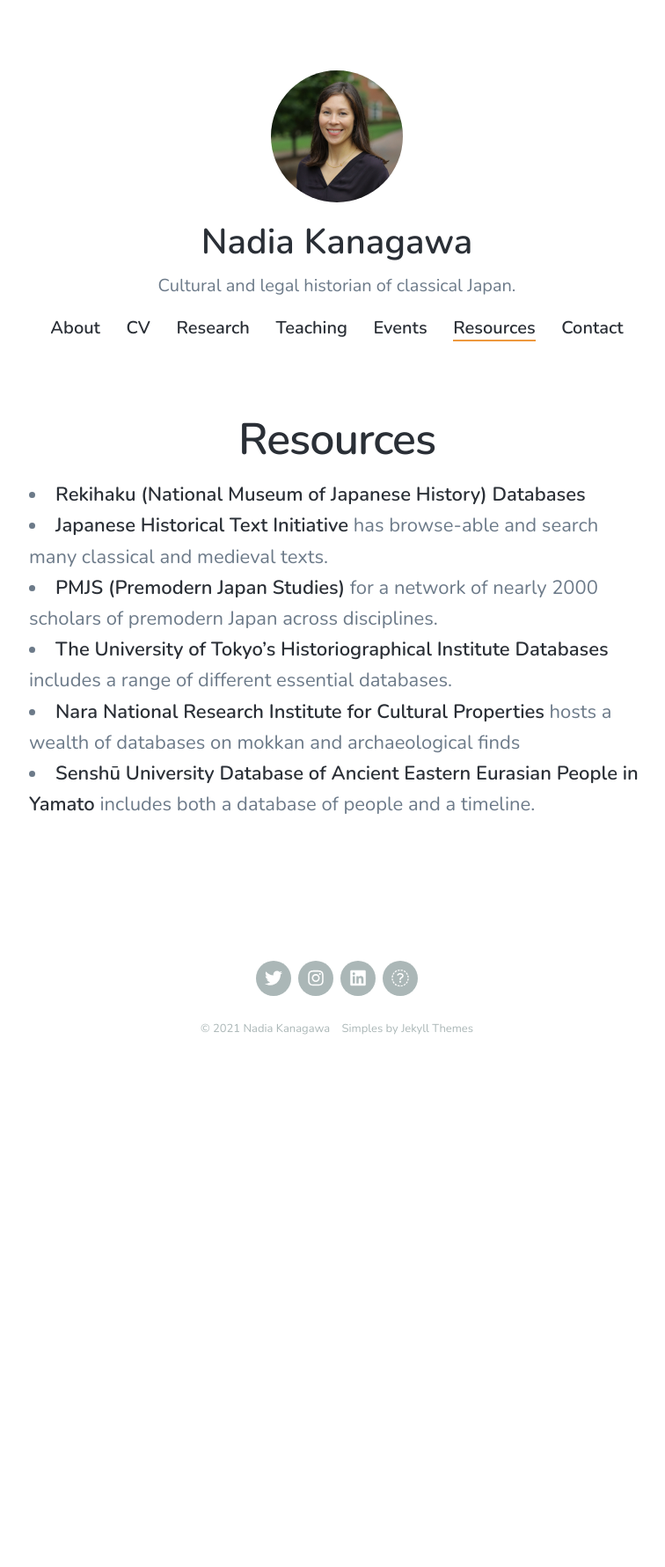
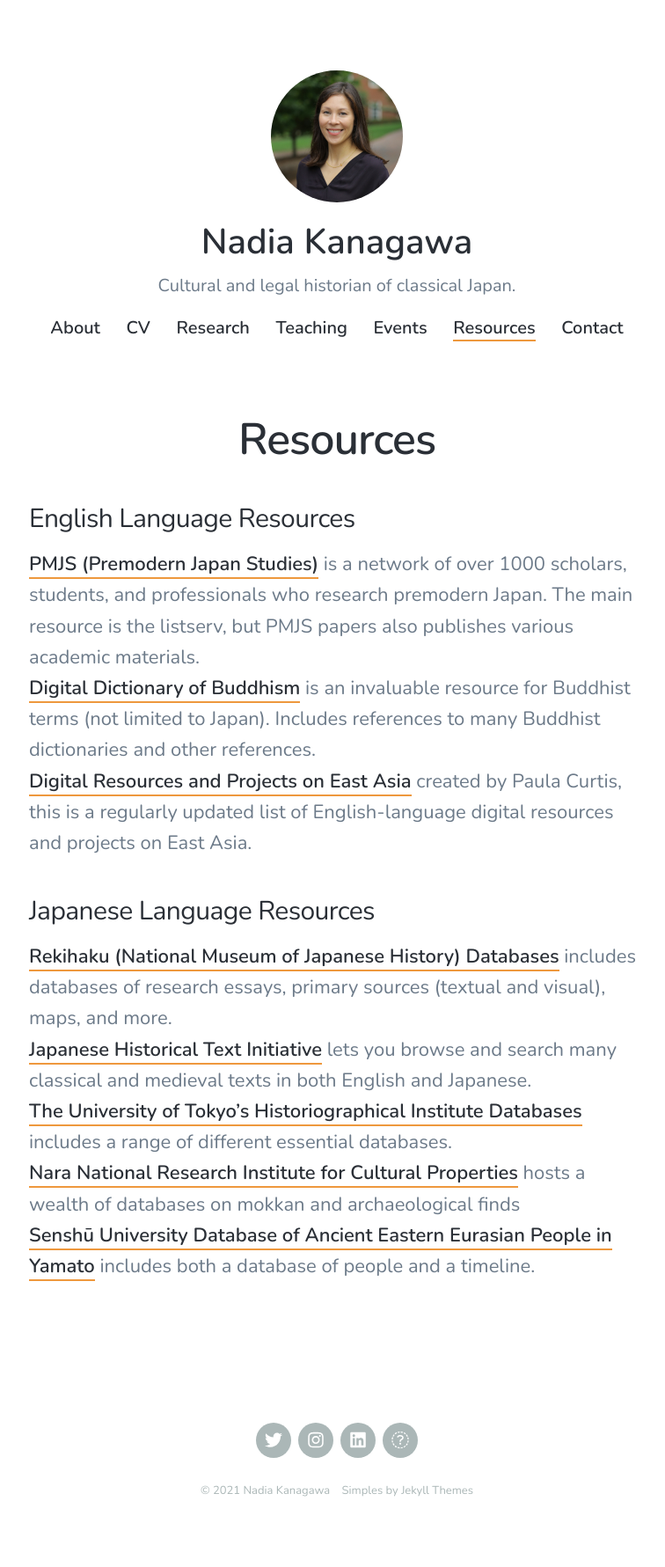
Before and after one commit to nkanagawa/nkanagawa, a Jekyll site: the page built from _pages/resources.md, in a window 1280 px wide. Shown: the whole page at 88% size, without its empty margins (257-1013 px from the left). Built offline with Jekyll 4.4.1, drawn with Linux system fonts in a browser that asks for light colours; nearby versions of some CDN libraries; before the commit the page ends 1256 px from its top, so only the background shows below that.

Commit message:
Updates to events, resources

```diff
--- a/_pages/resources.md
+++ b/_pages/resources.md
@@ -5,9 +5,14 @@ subtitle:
 featured_image: /images/social.jpg
 ---
 
-* [Rekihaku (National Museum of Japanese History) Databases](https://www.rekihaku.ac.jp/doc/t-db-index.html)
-* [Japanese Historical Text Initiative](https://jhti.berkeley.edu/about%20JHTI%20j.html) has browse-able and search many classical and medieval texts.
-* [PMJS (Premodern Japan Studies)](https://www.pmjs.org/) for a network of nearly 2000 scholars of premodern Japan across disciplines.
-* [The University of Tokyo's Historiographical Institute Databases](https://wwwap.hi.u-tokyo.ac.jp/ships/shipscontroller-e) includes a range of different essential databases.
-* [Nara National Research Institute for Cultural Properties](https://www.nabunken.go.jp/publication/index.html) hosts a wealth of databases on mokkan and archaeological finds
-* [Senshū University Database of Ancient Eastern Eurasian People in Yamato](https://www.senshu-u.ac.jp/eurasia/datebase.html) includes both a database of people and a timeline.
+### English Language Resources ###
+[PMJS (Premodern Japan Studies)](https://www.pmjs.org/) is a network of over 1000 scholars, students, and professionals who research premodern Japan. The main resource is the listserv, but PMJS papers also publishes various academic materials. <br />
+[Digital Dictionary of Buddhism](www.buddhism-dict.net/ddb/) is an invaluable resource for Buddhist terms (not limited to Japan). Includes references to many Buddhist dictionaries and other references. <br />
+[Digital Resources and Projects on East Asia](http://prcurtis.com/DH/resources/) created by Paula Curtis, this is a regularly updated list of English-language digital resources and projects on East Asia. <br />
+
+### Japanese Language Resources ###
+[Rekihaku (National Museum of Japanese History) Databases](https://www.rekihaku.ac.jp/doc/t-db-index.html) includes databases of research essays, primary sources (textual and visual), maps, and more. <br />
+[Japanese Historical Text Initiative](https://jhti.berkeley.edu/about%20JHTI%20j.html) lets you browse and search many classical and medieval texts in both English and Japanese.<br />
+[The University of Tokyo's Historiographical Institute Databases](https://wwwap.hi.u-tokyo.ac.jp/ships/shipscontroller-e) includes a range of different essential databases.<br />
+[Nara National Research Institute for Cultural Properties](https://www.nabunken.go.jp/publication/index.html) hosts a wealth of databases on mokkan and archaeological finds<br />
+[Senshū University Database of Ancient Eastern Eurasian People in Yamato](https://www.senshu-u.ac.jp/eurasia/datebase.html) includes both a database of people and a timeline.
```
Also changed, not shown: _pages/events.md (+1 -1 lines), _posts/2018-06-30-demo-post.md (+2 -2 lines), 1 other file.
